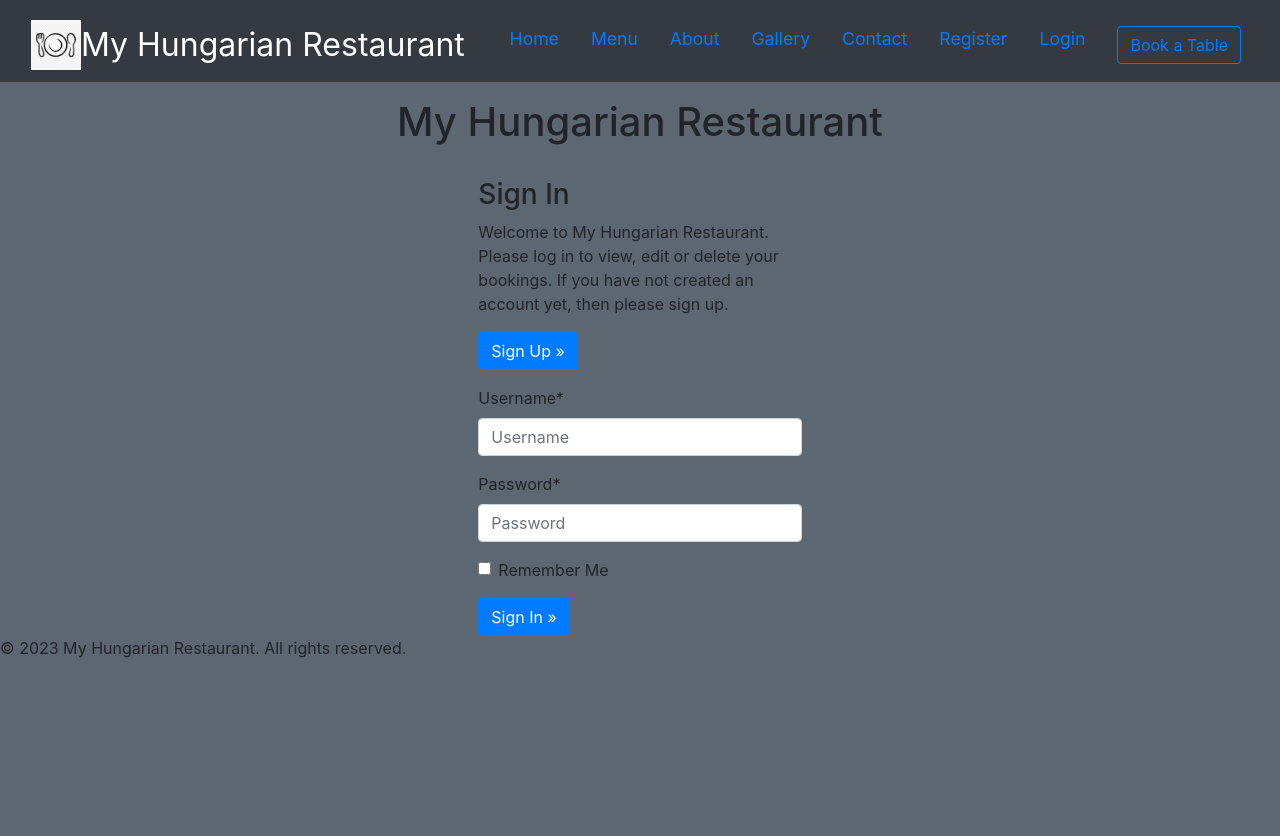
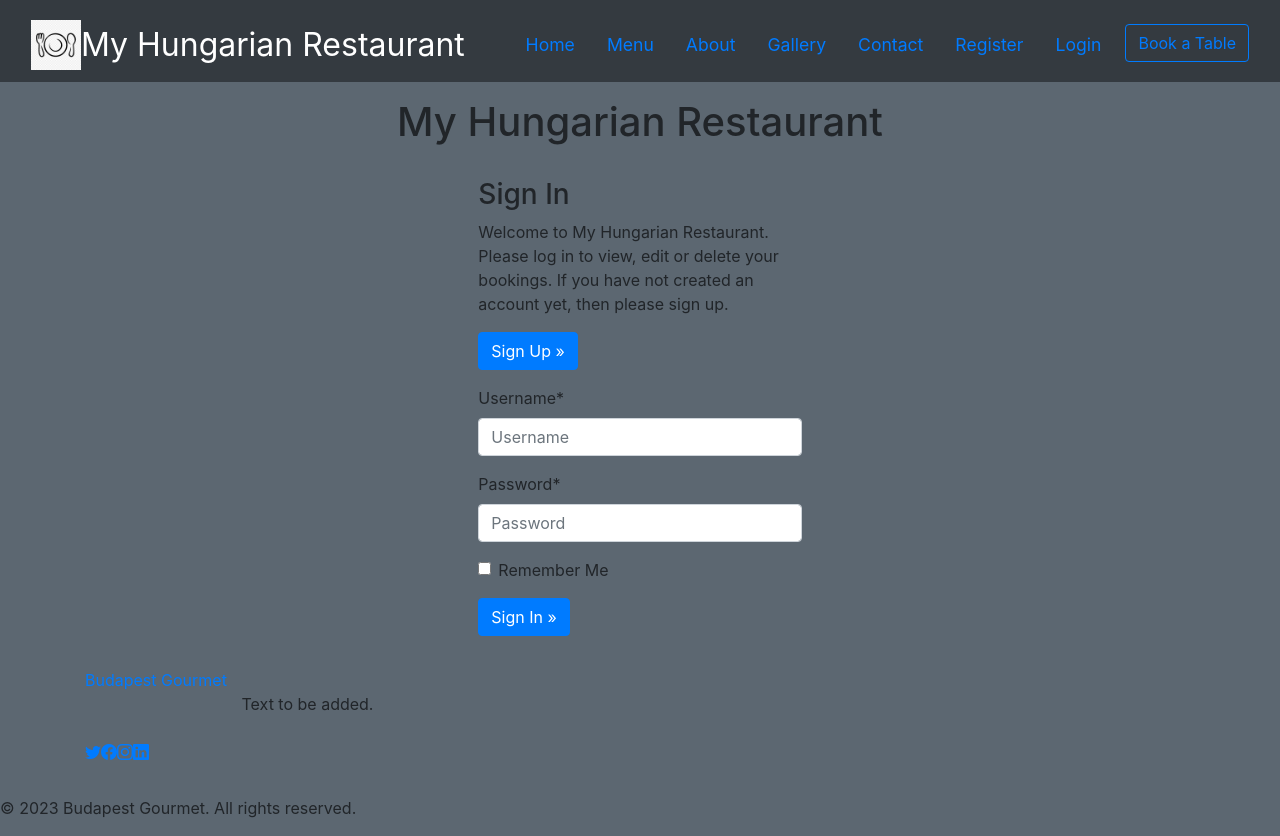
Before and after one commit to stevebiczyk/table-booking-system, a Django app: page /accounts/login/ in a window 1280 px wide. Before the commit the page ends 658 px from the top, so only its background shows below. Run offline with Django 4.2, Linux system fonts and the light colour scheme; some libraries are stand-ins or nearby versions.

Commit message:
Added social media icons to template footer

```diff
--- a/templates/base.html
+++ b/templates/base.html
@@ -10,7 +10,10 @@
     <link href="https://fonts.googleapis.com/css2?family=Roboto:wght@100;300;400;500;700;900&display=swap"
         rel="stylesheet">
     <link rel="stylesheet" href="https://cdnjs.cloudflare.com/ajax/libs/font-awesome/5.15.3/css/all.min.css">
+    <link href="https://cdn.jsdelivr.net/npm/bootstrap-icons@1.7.2/font/bootstrap-icons.css" rel="stylesheet">
     <link rel="stylesheet" href="{% static 'css/style.css' %}">
+    <link href="assets/vendor/bootstrap-icons/bootstrap-icons.css" rel="stylesheet">
+    <link href="assets/vendor/fontawesome-free/css/all.min.css" rel="stylesheet">
     <link rel="stylesheet" href="https://maxcdn.bootstrapcdn.com/bootstrap/4.5.2/css/bootstrap.min.css">
     <script src="https://ajax.googleapis.com/ajax/libs/jquery/3.5.1/jquery.min.js"></script>
     <script src="https://maxcdn.bootstrapcdn.com/bootstrap/4.5.2/js/bootstrap.min.js"></script>
@@ -58,9 +61,8 @@
                         </li>
                         {% endif %}
                         <li class="nav-item">
-                            <a class="nav-link" href="{% url 'create_booking' %}">
-                                <button class="btn btn-outline-primary my-2 my-sm-0 book-table-btn" type="button">Book a
-                                    Table</button>
+                            <a href="{% url 'create_booking' %}"
+                                class="btn btn-outline-primary my-2 my-sm-0 book-table-btn">Book a Table</a>
                             </a>
                         </li>
                     </ul>
@@ -83,7 +85,23 @@
     </main>
 
     <footer>
-        <p>&copy; 2023 My Hungarian Restaurant. All rights reserved.</p>
+        <div class="container">
+            <div class="row gy-4">
+                <div class="col-lg-5 col-md-12 footer-info">
+                    <a href="index.html" class="logo d-flex align-items-center">
+                        <span>Budapest Gourmet</span>
+                    </a>
+                    <p>Text to be added.</p>
+                    <div class="social-links d-flex mt-4">
+                        <a href="#" class="twitter"><i class="bi bi-twitter"></i></a>
+                        <a href="#" class="facebook"><i class="bi bi-facebook"></i></a>
+                        <a href="#" class="instagram"><i class="bi bi-instagram"></i></a>
+                        <a href="#" class="linkedin"><i class="bi bi-linkedin"></i></a>
+                    </div>
+                </div>
+            </div>
+        </div>
+        <p>&copy; 2023 Budapest Gourmet. All rights reserved.</p>
     </footer>
     {% block extra_js %}{% endblock %}
 </body>
```
Also changed, not shown: README.md.
